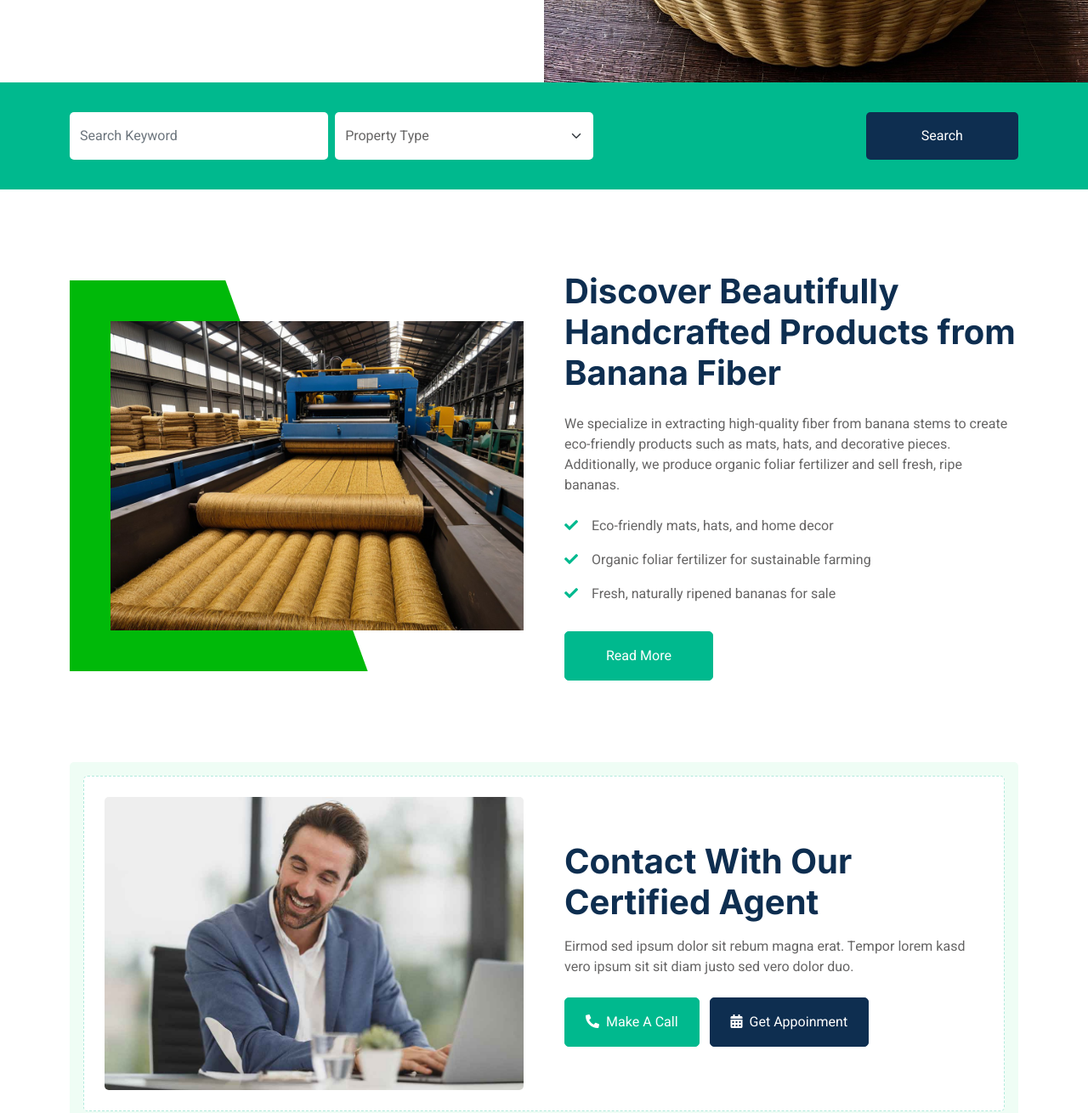
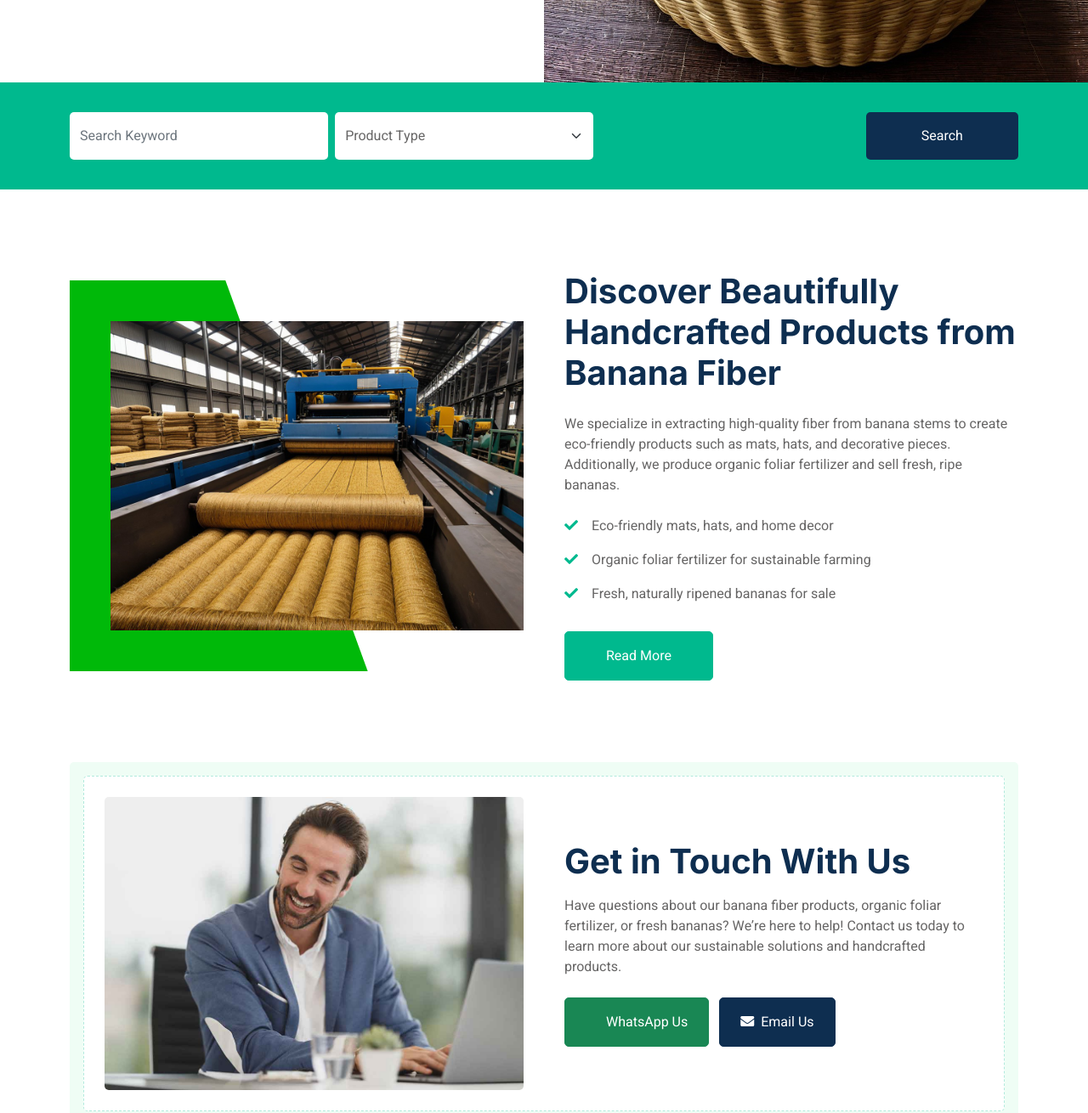
Before and after one commit to Cspetero/Getare-_green_headen, a plain HTML site: page about.html in a window 1280 px wide. Shown: the part 340-1650 px from the top of the page at 85% size. Drawn offline with nearby package versions, Linux system fonts and the light colour scheme.

Commit message:
added email functionality

```diff
--- a/about.html
+++ b/about.html
@@ -70,7 +70,7 @@
                             <a href="#" class="nav-link dropdown-toggle" data-bs-toggle="dropdown">Pages</a>
                             <div class="dropdown-menu rounded-0 m-0">
                                 <a href="testimonial.html" class="dropdown-item">Our Clients</a>
-                                <a href="404.html" class="dropdown-item">404 Error</a>
+
                             </div>
                         </div>
                         <a href="contact.html" class="nav-item nav-link">Contact</a>
@@ -114,10 +114,8 @@
                             </div>
                             <div class="col-md-4">
                                 <select class="form-select border-0 py-3">
-                                    <option selected>Property Type</option>
-                                    <option value="1">Property Type 1</option>
-                                    <option value="2">Property Type 2</option>
-                                    <option value="3">Property Type 3</option>
+                                    <option selected>Product Type</option>
+
                                 </select>
                             </div>
 
@@ -167,12 +165,17 @@
                             </div>
                             <div class="col-lg-6 wow fadeIn" data-wow-delay="0.5s">
                                 <div class="mb-4">
-                                    <h1 class="mb-3">Contact With Our Certified Agent</h1>
-                                    <p>Eirmod sed ipsum dolor sit rebum magna erat. Tempor lorem kasd vero ipsum sit sit diam justo sed vero dolor duo.</p>
+                                    <h1 class="mb-3">Get in Touch With Us</h1>
+                                    <p>Have questions about our banana fiber products, organic foliar fertilizer, or fresh bananas? We’re here to help! Contact us today to learn more about our sustainable solutions and handcrafted products.</p>
                                 </div>
-                                <a href="" class="btn btn-primary py-3 px-4 me-2"><i class="fa fa-phone-alt me-2"></i>Make A Call</a>
-                                <a href="" class="btn btn-dark py-3 px-4"><i class="fa fa-calendar-alt me-2"></i>Get Appoinment</a>
+                                <a href="https://wa.me/0762751022" target="_blank" class="btn btn-success py-3 px-4 me-2">
+                                    <i class="fa fa-whatsapp me-2"></i>WhatsApp Us
+                                </a>
+                                <a href="mailto:youremail@example.com" class="btn btn-dark py-3 px-4">
+                                    <i class="fa fa-envelope me-2"></i>Email Us
+                                </a>
                             </div>
+
                         </div>
                     </div>
                 </div>
```
Also changed, not shown: contact.html (+8 -10 lines).
